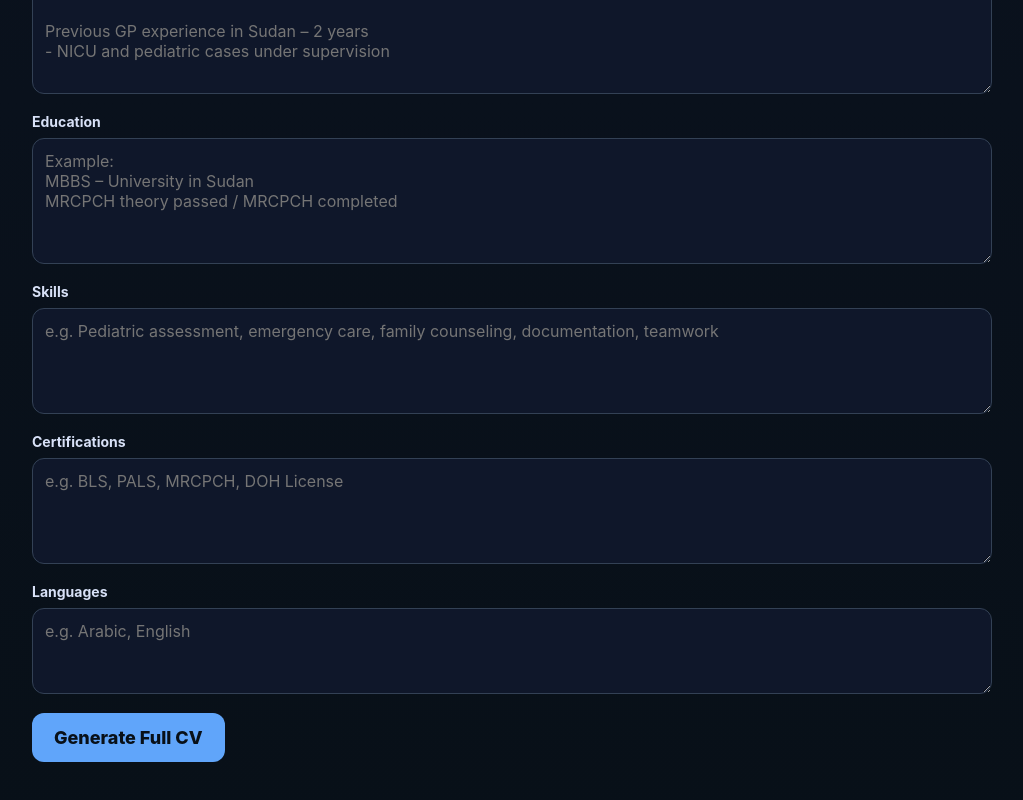
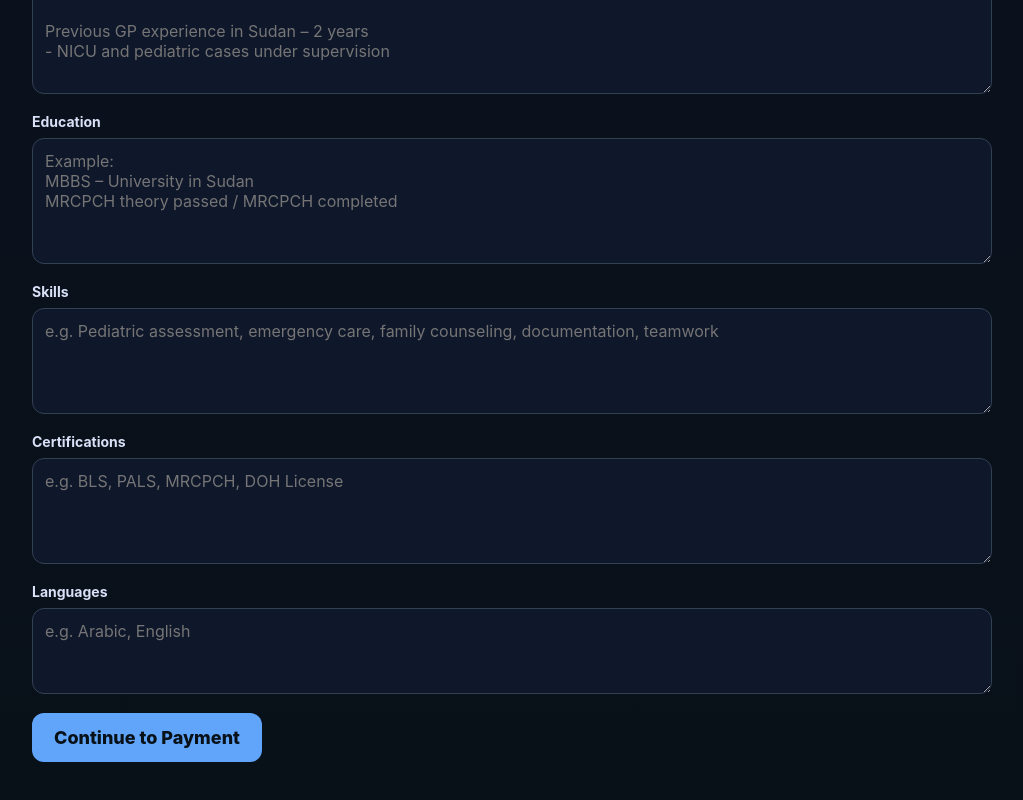
Before and after one commit to mohamedbrs9998-hue/resume-fix-new, a Next.js app: page /resume-rewrite in a window 1280 px wide. Shown: the part 653-1453 px from the top of the page, without its empty margins (128-1151 px from the left). Built offline with nearby package versions, Linux system fonts and the light colour scheme.

Commit message:
Switch resume rewrite page to full form and payment step

```diff
--- a/app/resume-rewrite/page.js
+++ b/app/resume-rewrite/page.js
@@ -32,21 +32,43 @@ export default function ResumeRewritePage() {
     setResult(null);
 
     try {
-      const res = await fetch("/api/generate-full-cv", {
+      const saveRes = await fetch("/api/save-order", {
         method: "POST",
         headers: {
           "Content-Type": "application/json",
         },
-        body: JSON.stringify(form),
+        body: JSON.stringify({
+          fullName: form.fullName,
+          email: form.email,
+          targetRole: form.targetRole,
+          targetCountry: form.location,
+          jobDescription: form.summaryNotes,
+          resumeText: `
+Work Experience:
+${form.workExperience}
+
+Education:
+${form.education}
+
+Skills:
+${form.skills}
+
+Certifications:
+${form.certifications}
+
+Languages:
+${form.languages}
+          `,
+        }),
       });
 
-      const data = await res.json();
+      const saveData = await saveRes.json();
 
-      if (!res.ok || !data.ok) {
-        throw new Error(data.error || "Failed to generate CV");
+      if (!saveRes.ok || !saveData.ok) {
+        throw new Error(saveData.error || "Failed to save order");
       }
 
-      setResult(data.result);
+      window.location.href = "https://payhip.com/order?link=J7W4G";
     } catch (err) {
       setError(err.message || "Something went wrong");
     } finally {
@@ -164,7 +186,7 @@ MRCPCH theory passed / MRCPCH completed`}
             disabled={loading}
             style={styles.button}
           >
-            {loading ? "Generating..." : "Generate Full CV"}
+            {loading ? "Saving..." : "Continue to Payment"}
           </button>
         </div>
 
```
